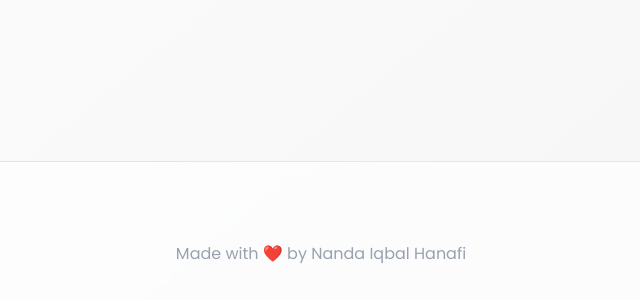
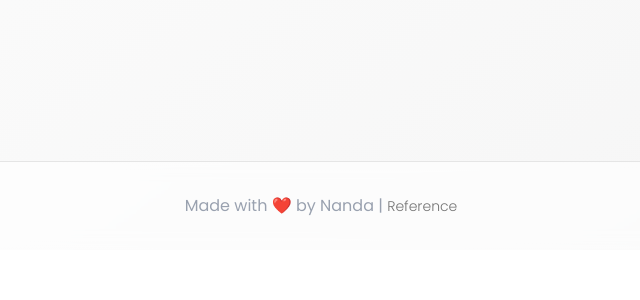
Before and after one commit to nandaiqbalh/klimate-weatherapps, a React (Vite) app: page / in a window 1280 px wide. Shown: the part 720-1020 px from the top of the page, without its empty margins (319-959 px from the left). After the commit the page ends 970 px from the top, so only its background shows below. Built offline with nearby package versions, Linux system fonts and the light colour scheme; no server answers.

Commit message:
Fix: Add reference to footer

```diff
--- a/src/components/Layout.tsx
+++ b/src/components/Layout.tsx
@@ -9,9 +9,9 @@ const Layout = ({children}: PropsWithChildren) => {
                 <div>{children}</div>
             </main>
 
-            <footer className={'border-t backdrop-blur py-12 supports-[backdrop-filter]:bg-background/60'}>
-                <div className={'container mx-auto px-4 py-8 text-center text-gray-400'}>
-                    Made with ❤️ by Nanda Iqbal Hanafi
+            <footer className={'border-t backdrop-blur py-8 supports-[backdrop-filter]:bg-background/60'}>
+                <div className={'container mx-auto px-4 text-center text-gray-400'}>
+                    Made with ❤️ by Nanda | <span className="text-sm text-muted-foreground font-light"><a target="_blank" href="https://github.com/piyush-eon/tanstack-query-weather-app">Reference</a></span>
                 </div>
             </footer>
         </div>
```
